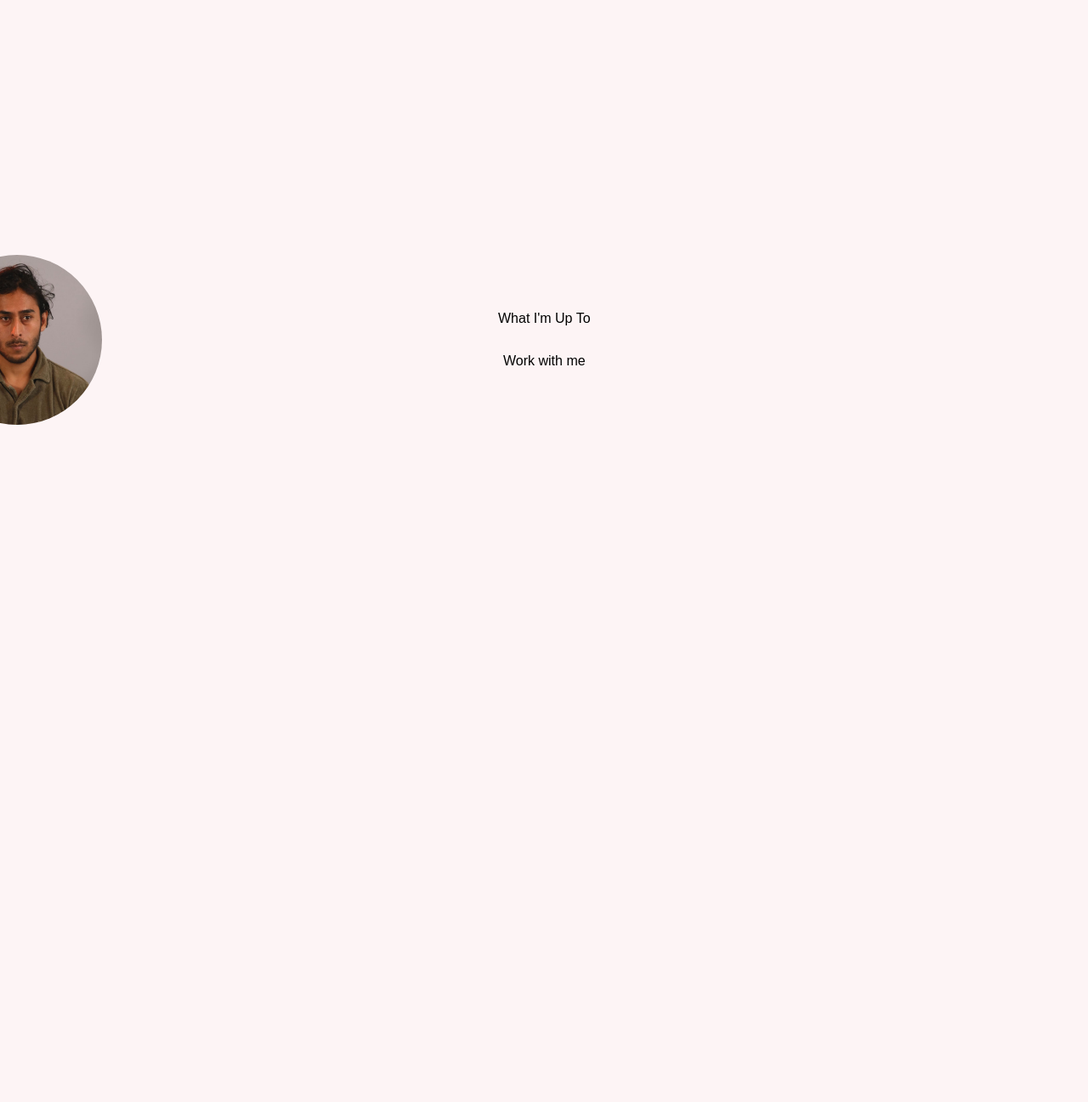
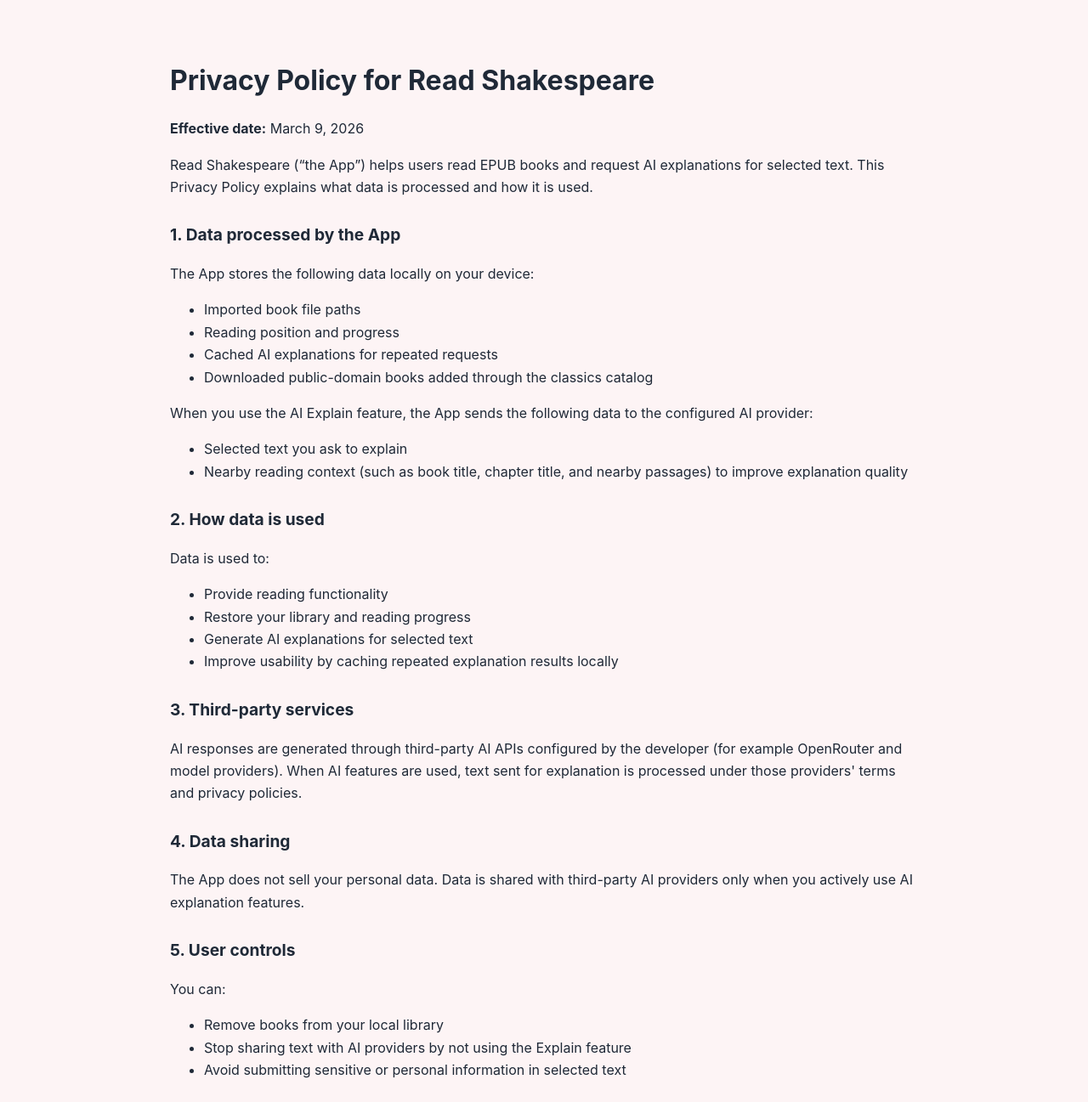
Before and after one commit to Wilfredoo/personal3.0, a React (Create React App) app: page /read-shakespeare-privacy-policy in a window 1280 px wide. Before the commit this address led to /. Shown: the top 1297 px of the page at 85% size. Before the commit the page ends 800 px from the top, so only its background shows below. Built offline with nearby package versions, Linux system fonts and the light colour scheme; a web font is replaced by a local one.

Commit message:
privacy policy shakespeare

```diff
--- /dev/null
+++ b/src/components/ReadShakespearePrivacyPolicy.js
@@ -0,0 +1,123 @@
+import React from "react";
+
+const pageStyle = {
+  maxWidth: "880px",
+  margin: "0 auto",
+  padding: "48px 20px 64px",
+  lineHeight: 1.65,
+  color: "#1f2937",
+  fontFamily: "-apple-system, BlinkMacSystemFont, 'Segoe UI', sans-serif",
+};
+
+const h1Style = {
+  fontSize: "2rem",
+  marginBottom: "0.5rem",
+};
+
+const sectionTitleStyle = {
+  marginTop: "1.75rem",
+  marginBottom: "0.5rem",
+  fontSize: "1.2rem",
+};
+
+function ReadShakespearePrivacyPolicy() {
+  return (
+    <main style={pageStyle}>
+      <h1 style={h1Style}>Privacy Policy for Read Shakespeare</h1>
+      <p>
+        <strong>Effective date:</strong> March 9, 2026
+      </p>
+      <p>
+        Read Shakespeare (&ldquo;the App&rdquo;) helps users read EPUB books and
+        request AI explanations for selected text. This Privacy Policy explains
+        what data is processed and how it is used.
+      </p>
+
+      <h2 style={sectionTitleStyle}>1. Data processed by the App</h2>
+      <p>The App stores the following data locally on your device:</p>
+      <ul>
+        <li>Imported book file paths</li>
+        <li>Reading position and progress</li>
+        <li>Cached AI explanations for repeated requests</li>
+        <li>Downloaded public-domain books added through the classics catalog</li>
+      </ul>
+      <p>
+        When you use the AI Explain feature, the App sends the following data to
+        the configured AI provider:
+      </p>
+      <ul>
+        <li>Selected text you ask to explain</li>
+        <li>
+          Nearby reading context (such as book title, chapter title, and nearby
+          passages) to improve explanation quality
+        </li>
+      </ul>
+
+      <h2 style={sectionTitleStyle}>2. How data is used</h2>
+      <p>Data is used to:</p>
+      <ul>
+        <li>Provide reading functionality</li>
+        <li>Restore your library and reading progress</li>
+        <li>Generate AI explanations for selected text</li>
+        <li>Improve usability by caching repeated explanation results locally</li>
+      </ul>
+
+      <h2 style={sectionTitleStyle}>3. Third-party services</h2>
+      <p>
+        AI responses are generated through third-party AI APIs configured by the
+        developer (for example OpenRouter and model providers). When AI features
+        are used, text sent for explanation is processed under those providers&apos;
+        terms and privacy policies.
+      </p>
+
+      <h2 style={sectionTitleStyle}>4. Data sharing</h2>
+      <p>
+        The App does not sell your personal data. Data is shared with third-party
+        AI providers only when you actively use AI explanation features.
+      </p>
+
+      <h2 style={sectionTitleStyle}>5. User controls</h2>
+      <p>You can:</p>
+      <ul>
+        <li>Remove books from your local library</li>
+        <li>
+          Stop sharing text with AI providers by not using the Explain feature
+        </li>
+        <li>Avoid submitting sensitive or personal information in selected text</li>
+      </ul>
+
+      <h2 style={sectionTitleStyle}>6. Data retention</h2>
+      <p>
+        Local app data remains on your device until removed by you or by
+        uninstalling the App. Third-party AI providers may retain submitted
+        content according to their own policies.
+      </p>
+
+      <h2 style={sectionTitleStyle}>7. Security</h2>
+      <p>
+        The App uses network encryption (HTTPS) for API communication where
+        supported. No method of transmission or storage is guaranteed to be
+        completely secure.
+      </p>
+
+      <h2 style={sectionTitleStyle}>8. Children&apos;s privacy</h2>
+      <p>The App is not directed to children and is intended for general audiences.</p>
+
+      <h2 style={sectionTitleStyle}>9. Changes to this policy</h2>
+      <p>
+        This Privacy Policy may be updated from time to time. Updates will be
+        reflected by revising the effective date.
+      </p>
+
+      <h2 style={sectionTitleStyle}>10. Contact</h2>
+      <p>If you have questions about this Privacy Policy, contact:</p>
+      <p>
+        inbox@wilfredocasas.com
+        <br />
+        Wilfredo Casas
+      </p>
+    </main>
+  );
+}
+
+export default ReadShakespearePrivacyPolicy;
--- a/src/routes.js
+++ b/src/routes.js
@@ -21,6 +21,7 @@ import TheWoodlandsSellSheet from './components/TheWoodlandsSellsheet/TheWoodlan
 import HostelParadisoSellSheet from './components/HostelParadisoSellsheet/HostelParadisoSellSheet';
 import HealingIsForgetting from './components/HealingIsForgetting/HealingIsForgetting';
 import EmailProof from './components/EmailProof';
+import ReadShakespearePrivacyPolicy from './components/ReadShakespearePrivacyPolicy';
 
 const routes = [
     { path: "/", component: <Home /> },
@@ -29,6 +30,7 @@ const routes = [
     { path: "/reference_letter", component: <Referenceletter /> },
     { path: "/healingisforgetting", component: <HealingIsForgetting /> },
     { path: "/emailproof", component: <EmailProof /> },
+    { path: "/read-shakespeare-privacy-policy", component: <ReadShakespearePrivacyPolicy /> },
 
     { path: "/film", component: <Film /> },
     { path: "/filmequipment", component: <FilmEquipment /> },
```
Also changed, not shown: src/components/Acting/Acting.jsx (+5 -2 lines), src/assets/images/wilfredo_32.png (added), 1 other file (tests, documents, lock files or other folders).
